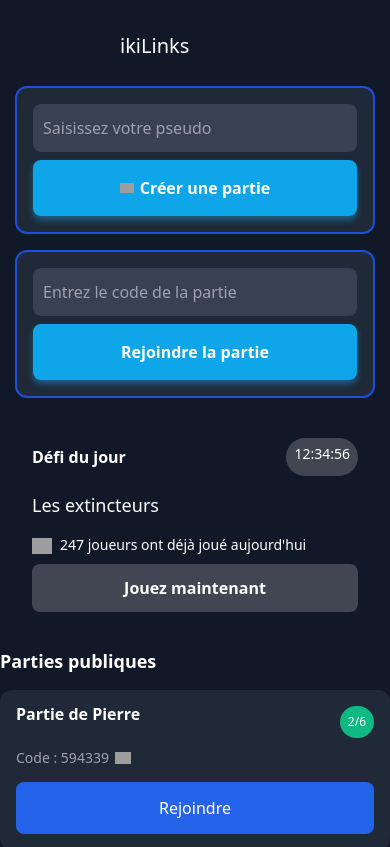
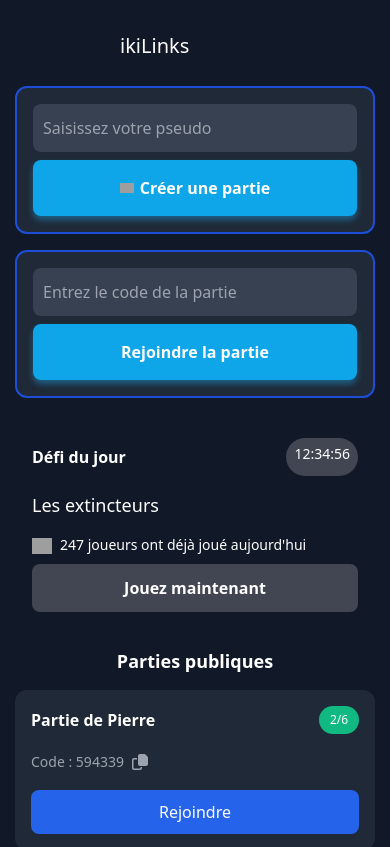
Before and after one commit to Galaktik-hub/wikilinks, a React (Vite) app: page / in a window 390 px wide. Shown: the top 847 px of the page. Built offline with nearby package versions, Linux system fonts and the light colour scheme; grey boxes are pictures that could not be loaded.

Commit message:
WIK-4: Page d'accueil - Added react-responsive dependency - Created CopySVG as a react object - Added Public Game Section with PublicGameCard and dynamic PlayerCountBadge bg-color

```diff
--- a/package.json
+++ b/package.json
@@ -24,6 +24,7 @@
     "eslint-plugin-react-refresh": "^0.4.16",
     "globals": "^15.14.0",
     "postcss": "^8.5.3",
+    "react-responsive": "^10.0.0",
     "react-router-dom": "^7.2.0",
     "tailwindcss": "^3.4.1",
     "typescript": "~5.6.2",
--- /dev/null
+++ b/src/assets/CopySVG.tsx
@@ -0,0 +1,30 @@
+import React from "react";
+
+interface CopySVGProps {
+    className?: string;
+}
+
+const CopySVG: React.FC<CopySVGProps> = ({ className = "" }) => (
+    <svg
+        width="16"
+        height="16"
+        viewBox="0 0 16 16"
+        fill="none"
+        className={className}
+        xmlns="http://www.w3.org/2000/svg"
+    >
+        <g clipPath="url(#clip0_246_283)">
+            <path
+                d="M14 12H8C6.89688 12 6 11.1031 6 10V2C6 0.896875 6.89688 0 8 0H12.3781C12.775 0 13.1562 0.159375 13.4375 0.440625L15.5594 2.5625C15.8406 2.84375 16 3.225 16 3.62188V10C16 11.1031 15.1031 12 14 12ZM2 4H5V5.5H2C1.725 5.5 1.5 5.725 1.5 6V14C1.5 14.275 1.725 14.5 2 14.5H8C8.275 14.5 8.5 14.275 8.5 14V13H10V14C10 15.1031 9.10312 16 8 16H2C0.896875 16 0 15.1031 0 14V6C0 4.89688 0.896875 4 2 4Z"
+                fill="#9CA3AF"
+            />
+        </g>
+        <defs>
+            <clipPath id="clip0_246_283">
+                <path d="M0 0H16V16H0V0Z" fill="white" />
+            </clipPath>
+        </defs>
+    </svg>
+);
+
+export default CopySVG;
--- /dev/null
+++ b/src/components/Cards/PublicGameCard.tsx
@@ -0,0 +1,79 @@
+"use client";
+import React from "react";
+import { useMediaQuery } from "react-responsive";
+import CopySVG from "../../assets/CopySVG.tsx";
+import PlayerCountBadge from "../HomeSections/PlayerCountBadge.tsx";
+
+interface PublicGameCardProps {
+    hostName: string;
+    playerCount: number;
+    maxPlayers: number;
+    gameCode: string;
+    onJoin: () => void;
+}
+
+export const PublicGameCard: React.FC<PublicGameCardProps> = ({
+        hostName,
+        playerCount,
+        maxPlayers,
+        gameCode,
+        onJoin,
+    }) => {
+    const isMobile = useMediaQuery({ maxWidth: 767 });
+
+    if (isMobile) {
+        return (
+            <article className="flex flex-col justify-center items-center shrink p-4 bg-gray-800 rounded-xl gap-4 min-w-60 w-[360px]">
+                <div className="flex gap-10 justify-between items-center w-full text-white">
+                    <h3 className="self-stretch my-auto text-base font-bold leading-none w-[125px]">
+                        Partie de {hostName}
+                    </h3>
+                    <PlayerCountBadge playerCount={playerCount} maxPlayers={maxPlayers} />
+                </div>
+                <div className="flex items-center gap-5 py-0.5 w-full">
+                    <div className="flex gap-2 items-center h-full">
+                        <p className="self-stretch my-auto text-sm text-gray-400">
+                            Code : {gameCode}
+                        </p>
+                        <button className="flex overflow-hidden justify-center items-center self-stretch my-auto w-4 min-h-4">
+                            <CopySVG />
+                        </button>
+                    </div>
+                </div>
+                <button
+                    onClick={onJoin}
+                    className="flex-1 shrink w-full gap-2.5 py-2.5 my-auto text-base text-center text-white whitespace-nowrap bg-blue-600 rounded-lg basis-0"
+                >
+                    Rejoindre
+                </button>
+            </article>
+        );
+    } else {
+        return (
+            <article className="flex flex-col justify-center items-center gap-2.5 shrink p-4 bg-gray-800 rounded-xl min-w-60 w-[300px]">
+                <div className="flex gap-10 justify-between items-center w-full text-white">
+                    <h3 className="self-stretch my-auto text-base font-bold leading-none w-[125px]">
+                        Partie de {hostName}
+                    </h3>
+                    <PlayerCountBadge playerCount={playerCount} maxPlayers={maxPlayers} />
+                </div>
+                <div className="flex items-center gap-5 py-0.5 w-full">
+                    <div className="flex gap-2 items-center h-full">
+                        <p className="self-stretch my-auto text-sm text-gray-400">
+                            Code : {gameCode}
+                        </p>
+                        <button className="flex overflow-hidden justify-center items-center self-stretch my-auto w-4 min-h-4">
+                            <CopySVG />
+                        </button>
+                    </div>
+                    <button
+                        onClick={onJoin}
+                        className="flex-1 shrink gap-2.5 py-2.5 my-auto text-base text-center text-white whitespace-nowrap bg-blue-600 rounded-lg basis-0"
+                    >
+                        Rejoindre
+                    </button>
+                </div>
+            </article>
+        );
+    }
+};
--- /dev/null
+++ b/src/components/HomeSections/PlayerCountBadge.tsx
@@ -0,0 +1,17 @@
+import React from "react";
+
+interface PlayerCountBadgeProps {
+    playerCount: number;
+    maxPlayers: number;
+}
+
+const PlayerCountBadge: React.FC<PlayerCountBadgeProps> = ({ playerCount, maxPlayers }) => {
+    const bgColor = playerCount > maxPlayers / 2 ? "bg-orange-400" : "bg-emerald-500";
+    return (
+        <span className={`self-stretch flex justify-center py-1.5 my-auto w-10 text-xs whitespace-nowrap ${bgColor} rounded-full`}>
+            {playerCount}/{maxPlayers}
+        </span>
+    );
+};
+
+export default PlayerCountBadge;
--- a/src/components/HomeSections/PublicGameCard.tsx
+++ /dev/null
@@ -1,52 +0,0 @@
-"use client";
-import React from "react";
-import { HomeButton } from "../Buttons/HomeButton.tsx";
-
-interface PublicGameCardProps {
-    hostName: string;
-    playerCount: number;
-    maxPlayers: number;
-    gameCode: string;
-}
-
-export const PublicGameCard: React.FC<PublicGameCardProps> = ({
-                                                                  hostName,
-                                                                  playerCount,
-                                                                  maxPlayers,
-                                                                  gameCode,
-                                                              }) => {
-    const getStatusColor = () => {
-        const ratio = playerCount / maxPlayers;
-        if (ratio <= 0.5) return "bg-emerald-500";
-        return "bg-amber-500";
-    };
-
-    return (
-        <article className="p-4 w-full bg-gray-800 rounded-xl">
-            <div className="flex gap-5 justify-between text-white">
-                <h3 className="text-base font-bold leading-none">
-                    Partie de {hostName}
-                </h3>
-                <span
-                    className={`px-2 py-2 text-xs whitespace-nowrap ${getStatusColor()} rounded-full`}
-                >
-          {playerCount}/{maxPlayers}
-        </span>
-            </div>
-
-            <div className="flex gap-1.5 py-0.5 pr-16 mt-2">
-                <p className="text-sm text-gray-400">Code : {gameCode}</p>
-                <img
-                    loading="lazy"
-                    src="https://cdn.builder.io/api/v1/image/assets/TEMP/3a2e82571df067871d129b55fbaf82df32eeb78dc2a5824d75a686669e1b0097"
-                    className="object-contain w-4 aspect-square"
-                    alt="Copy code"
-                />
-            </div>
-
-            <HomeButton variant="blue" className="px-16 py-3.5 mt-3 w-full">
-                Rejoindre
-            </HomeButton>
-        </article>
-    );
-};
--- a/src/components/HomeSections/PublicGamesList.tsx
+++ b/src/components/HomeSections/PublicGamesList.tsx
@@ -1,21 +1,21 @@
 "use client";
 import React from "react";
-import { PublicGameCard } from "./PublicGameCard.tsx";
+import { PublicGameCard } from "../Cards/PublicGameCard.tsx";
 
 export const PublicGamesList: React.FC = () => {
     const games = [
         { hostName: "Pierre", playerCount: 2, maxPlayers: 6, gameCode: "594339" },
-        { hostName: "Pierre", playerCount: 5, maxPlayers: 6, gameCode: "594339" },
-        { hostName: "Pierre", playerCount: 5, maxPlayers: 6, gameCode: "594339" },
-        { hostName: "Pierre", playerCount: 2, maxPlayers: 6, gameCode: "594339" },
+        { hostName: "Marie", playerCount: 5, maxPlayers: 6, gameCode: "594339" },
+        { hostName: "Jean", playerCount: 5, maxPlayers: 6, gameCode: "594339" },
+        { hostName: "Léa", playerCount: 2, maxPlayers: 6, gameCode: "594339" },
     ];
 
     return (
-        <section className="mt-6 w-full">
+        <section className="flex flex-col items-center mt-6 w-full">
             <h2 className="text-lg font-bold leading-none text-white">
                 Parties publiques
             </h2>
-            <div className="flex flex-col gap-5 mt-5">
+            <div className="flex flex-wrap gap-5 justify-center items-start mt-5 w-full max-md:max-w-full">
                 {games.map((game, index) => (
                     <PublicGameCard key={index} {...game} />
                 ))}
```
Also changed, not shown: 1 other file (tests, documents, lock files or other folders).
